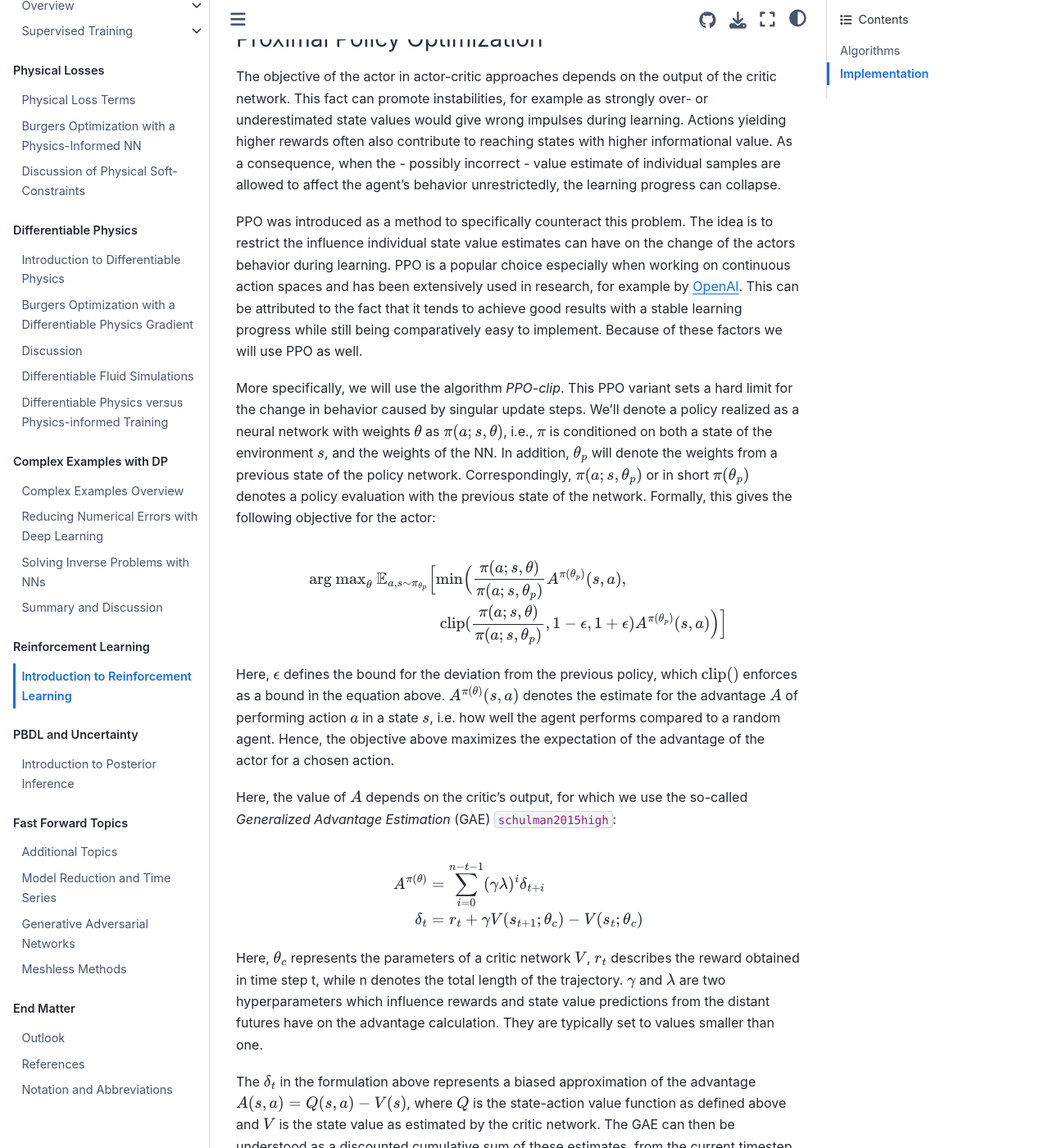
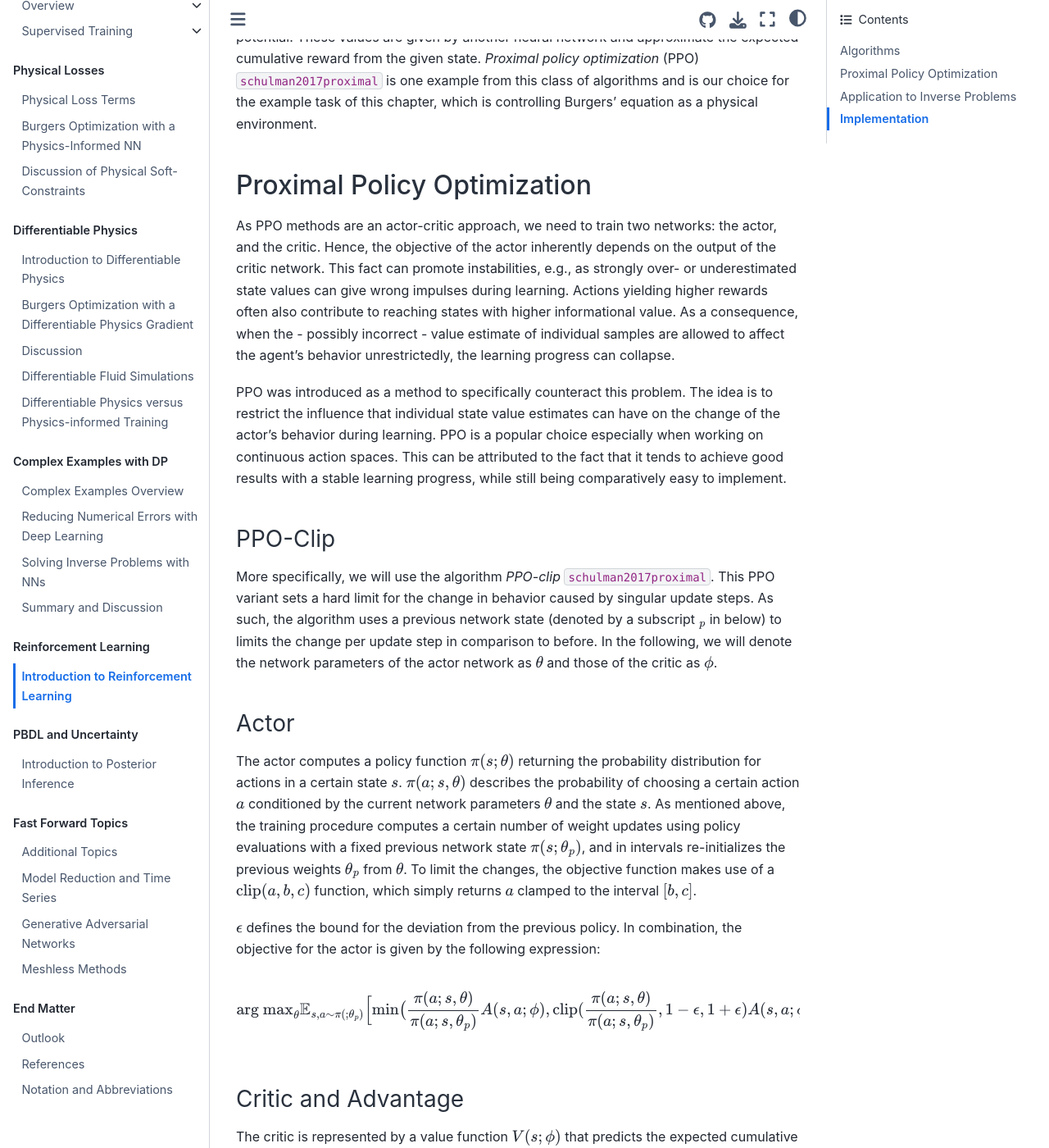
Before and after one commit to tum-pbs/pbdl-book, a Jupyter Book: the page built from reinflearn-intro.md, in a window 1280 px wide and 1400 px high, scrolled down 1262 px. Shown: the whole window at 82% size. Built offline with Jupyter Book 1.0.4 settings and Sphinx 7.4.7 and the Sphinx Book theme 1.1.4, drawn with Linux system fonts in a browser that asks for light colours; pages that are not in the unit, such as notebooks, are missing from menus; cross-references to code outside the pages are shown as plain code; some of the changed text lies outside the part shown.

Commit message:
Updates RL intro

```diff
--- a/reinflearn-intro.md
+++ b/reinflearn-intro.md
@@ -3,67 +3,94 @@ Introduction to Reinforcement Learning
 
 Deep reinforcement learning, referred to as just _reinforcement learning_ (RL) from now on, is a class of methods in the larger field of deep learning that lets an artificial intelligence agent explore the interactions with a surrounding environment. While doing this, the agent receives reward signals for its actions and tries to discern which actions contribute to higher rewards, to adapt its behavior accordingly. RL has been very successful at playing games such as Go {cite}`silver2017mastering`, and it bears promise for engineering applications such as robotics.
 
-The setup for RL generally consists of two parts: the environment and the agent. The environment receives actions from the agent while supplying it with observations and rewards. The observations represent the fraction of the information from the respective environment state that the agent is able to perceive. The rewards are given by a predefined function, usually tailored to the environment and might contain, e.g., a game score, a penalty for wrong actions or a bounty for successfully finished tasks.
+The setup for RL generally consists of two parts: the environment and the agent. The environment receives actions $a$ from the agent while supplying it with observations in the form of states $s$, and rewards $r$. The observations represent the fraction of the information from the respective environment state that the agent is able to perceive. The rewards are given by a predefined function, usually tailored to the environment and might contain, e.g., a game score, a penalty for wrong actions or a bounty for successfully finished tasks.
 
-The agent on the other hand encompasses a neural network which decides on actions given observations. In the learning process it uses the combined information of state, action and corresponding rewards to increase the cumulative intensity of reward signals it receives over each trajectory. To achieve this goal, multiple algorithms have been proposed, which can be roughly divided into two classes: _policy gradient_ and _value-based_ methods {cite}`sutton2018rl`.
+In its simplest form, the learning goal for reinforcement learning tasks can be formulated as
+$$
+\text{arg max}_{\theta} \mathbb{E} \sum_t=0^T r_t ,
+$$ (learn-l2)
+where the reward at time $t$, denoted by $r_t$ above, is a result of the action at time $t$.
+of the agent $a_t$ as generated by a learned policy.
+
+The actions are performed by agents who make their choice based on a neural network policy which decides via a set of given observations. In the learning process it uses the combined information of state, action and corresponding rewards to increase the cumulative intensity of reward signals it receives over each trajectory. To achieve this goal, multiple algorithms have been proposed, which can be roughly divided into two larger classes: _policy gradient_ and _value-based_ methods {cite}`sutton2018rl`.
 
 ## Algorithms
 
-In vanilla policy gradient methods, the trained neural networks directly select actions $a$ from environment observations. In the learning process, probabilities for actions leading to higher rewards in the rest of the respective trajectories are increased, while actions with smaller return are made less likely.
+In vanilla policy gradient methods, the trained neural networks directly select actions $a$ from environment observations. In the learning process, an NN is trained to infer the probability of actions. Here, probabilities for actions leading to higher rewards in the rest of the respective trajectories are increased, while actions with smaller return are made less likely.
 
-Value-based methods, such as _Q-Learning_, on the other hand work by optimizing a state-action value function, the so-called _Q-Function_. The network in this case receives state $s$ and action $a$ to predict the average cumulative reward resulting from this input for the remainder of the trajectory, i.e. $Q(s,a)$. Actions are chosen to maximize $Q$ given the state.
+Value-based methods, such as _Q-Learning_, on the other hand work by optimizing a state-action value function, the so-called _Q-Function_. The network in this case receives state $s$ and action $a$ to predict the average cumulative reward resulting from this input for the remainder of the trajectory, i.e. $Q(s,a)$. Actions are then chosen to maximize $Q$ given the state.
 
 In addition, _actor-critic_ methods combine elements from both approaches. Here, the actions generated by a policy network are rated based on a corresponding change in state potential. These values are given by another neural network and approximate the expected cumulative reward from the given state. _Proximal policy optimization_ (PPO) {cite}`schulman2017proximal` is one example from this class of algorithms and is our choice for the example task of this chapter, which is controlling Burgers' equation as a physical environment.
 
-### Proximal Policy Optimization
 
-The objective of the actor in actor-critic approaches depends on the output of the critic network. This fact can promote instabilities, for example as strongly over- or underestimated state values would give wrong impulses during learning. Actions yielding higher rewards often also contribute to reaching states with higher informational value. As a consequence, when the - possibly incorrect - value estimate of individual samples are allowed to affect the agent's behavior unrestrictedly, the learning progress can collapse.
+## Proximal Policy Optimization
 
-PPO was introduced as a method to specifically counteract this problem. The idea is to restrict the influence individual state value estimates can have on the change of the actors behavior during learning. PPO is a popular choice especially when working on continuous action spaces and has been extensively used in research, for example by [OpenAI](https://openai.com/). This can be attributed to the fact that it tends to achieve good results with a stable learning progress while still being comparatively easy to implement. Because of these factors we will use PPO as well.
+As PPO methods are an actor-critic approach, we need to train two networks: the actor, and the critic.
+Hence, the objective of the actor inherently depends on the output of the critic network. This fact can promote instabilities, e.g., as strongly over- or underestimated state values can give wrong impulses during learning. Actions yielding higher rewards often also contribute to reaching states with higher informational value. As a consequence, when the - possibly incorrect - value estimate of individual samples are allowed to affect the agent’s behavior unrestrictedly, the learning progress can collapse.
 
-More specifically, we will use the algorithm _PPO-clip_. This PPO variant sets a hard limit for the change in behavior caused by singular update steps. We'll denote a policy realized as a neural network with weights $\theta$ as $\pi(a; s,\theta)$, i.e., $\pi$ is conditioned on both a state of the environment $s$, and the weights of the NN.
-In addition, $\theta_p$ will denote the weights from a previous state of the policy network. Correspondingly,
-$\pi(a; s,\theta_p)$ or in short $\pi(\theta_p)$ denotes a policy evaluation with the previous state of the network.
-Formally, this gives the following objective for the actor:
+PPO was introduced as a method to specifically counteract this problem. The idea is to restrict the influence that individual state value estimates can have on the change of the actor's behavior during learning. PPO is a popular choice especially when working on continuous action spaces. This can be attributed to the fact that it tends to achieve good results with a stable learning progress, while still being comparatively easy to implement.
+
+### PPO-Clip
+
+More specifically, we will use the algorithm _PPO-clip_ {cite}`schulman2017proximal`. This PPO variant sets a hard limit for the change in behavior caused by singular update steps. As such, the algorithm uses a previous network state (denoted by a subscript $_p$ in below) to limits the change per update step in comparison to before.
+In the following, we will denote the network parameters of the actor network as $\theta$ and those of the critic as $\phi$.
+
+<!-- simplified notation:
+    \pi_{\theta_p}          \pi(;\theta_p)
+    \pi_{\theta}            \pi(;\theta)
+    A^{\pi_{\theta_p}}      A
+-->
+%Here, $\theta_p$ denotes a _previous_ state of weights, in comparison to which the performance is evaluated (only $\theta$ is updated while learning).
+%$A(s, a) = Q(s, a) - V(s)$, where $Q(s, a)$ is the state-action value function as defined above and $V(s)$ is the state value.
+
+### Actor
+
+The actor computes a policy function $\pi(s; \theta)$ returning the probability distribution for actions in a certain state $s$. $\pi(a;s,\theta)$ describes the probability of choosing a certain action $a$ conditioned by the current network parameters $\theta$ and the state $s$. As mentioned above, the training procedure computes a certain number of weight updates using policy evaluations with a fixed previous network state $\pi(s; \theta_p)$, and in intervals re-initializes the previous weights $\theta_p$ from $\theta$.
+To limit the changes, the objective function makes use of a $\text{clip}(a,b,c)$ function, which simply returns $a$ clamped to the interval $[b,c]$.
+
+$\epsilon$ defines the bound for the deviation from the previous policy.
+In combination, the objective for the actor is given by the following expression:
 
 $$\begin{aligned}
-\text{arg max}_{\theta} \
-    \mathbb{E}_{a,s \sim \pi_{\theta_p}}
-    \Big[ & \text{min} \Big(
-            \frac{\pi(a;s,\theta)}{\pi(a;s,\theta_p )} A^{\pi(\theta_p)}(s, a),
-    \\ &
-            \ \text{clip}(\frac{\pi(a;s,\theta)}{\pi(a;s,\theta_p )}, 1-\epsilon, 1+\epsilon)
-            A^{\pi(\theta_p)}(s, a) \Big) \Big]
+\text{arg max}_{\theta} \mathbb{E}_{s, a \sim \pi(;\theta_p)} \Big[ \text{min} \big(
+    \frac{\pi(a;s,\theta)}{\pi(a;s,\theta_p)}
+        A(s, a; \phi),
+    \text{clip}(\frac{\pi(a;s,\theta)}{\pi(a;s,\theta_p)}, 1-\epsilon, 1+\epsilon)
+        A(s, a; \phi)
+    \big) \Big]
 \end{aligned}$$
 
-Here, $\epsilon$ defines the bound for the deviation from the previous policy, which $\text{clip}()$ enforces as a bound in the equation above. $A^{\pi(\theta)}(s, a)$ denotes the estimate for the advantage $A$ of performing action $a$ in a state $s$, i.e. how well the agent performs compared to a random agent. Hence, the objective above maximizes the expectation of the advantage of the actor for a chosen action.
+### Critic and Advantage
 
-Here, the value of $A$ depends on the critic's output, for which we use the so-called _Generalized Advantage Estimation_ (GAE) {cite}`schulman2015high`:
+The critic is represented by a value function $V(s; \phi)$ that predicts the expected cumulative reward to be received from state $s$.
+Its objective is to minimize the squared advantage $A$:
 
+% \phi_{k+1} =
 $$\begin{aligned}
-A^{\pi(\theta)} &= \sum\limits_{i=0}^{n-t-1}(\gamma\lambda)^i\delta_{t+i} \\
-\delta_t        &= r_t + \gamma V(s_{t+1} ; \theta_c) - V(s_t ; \theta_c)
+\text{arg min}_{\phi}\mathbb{E}_{s, a \sim \pi(;\theta)}[A(s, a; \phi)^2] \ ,
 \end{aligned}$$
 
-Here, $\theta_c$ represents the parameters of a critic network $V$, $r_t$ describes the reward obtained in time step t, while n denotes the total length of the trajectory. $\gamma$ and $\lambda$ are two hyperparameters
-which influence rewards and state value predictions from the distant futures have on the advantage calculation.
-They are typically set to values smaller than one.
+where the advantage function $A(s, a; \phi)$ builds upon $V$: it's goal is to evaluate the deviation from an average cumulative reward. I.e., we're interested in estimating how much the decision made via $\pi(;\theta)$ improves upon making random decisions. We use the so-called Generalized Advantage Estimation (GAE) to compute $A$ as:
 
-The $\delta_t$ in the formulation above represents a biased approximation of the advantage $A(s, a) = Q(s, a) - V(s)$, where $Q$ is the state-action value function as defined above and $V$ is the state value as estimated by the critic network. The GAE can then be understood as a discounted cumulative sum of these estimates, from the current timestep until the end of the trajectory.
+% A^{\pi_{\theta_p}}_t
+$$\begin{aligned}
+A(s_t, a_t; \phi) &= \sum\limits_{i=0}^{n-t-1}(\gamma\lambda)^i\delta_{t+i} \\
+\delta_t &= r_t+\gamma [V(s_{t+1} ; \phi) - V(s_t ; \phi)]
+\end{aligned}$$
 
-The critic $V(s; \theta_C)$ is represented by a second neural network that maps observations to state value estimations. As such, the objective of the critic is to maximize the estimation of the advantage based on the observations it is given:
+Here $r_t$ describes the reward obtained in time step $t$, while $n$ denotes the total length of the trajectory. $\gamma$ and $\lambda$ are two hyperparameters which influence rewards and state value predictions from the distant futures have on the advantage calculation. They are typically set to values smaller than one.
+For training stability, this advantage function makes use of the policy $\pi(;\theta_p)$, i.e. the policy evaluated with the previous weight states $\theta_p$.
 
-$$
-    \text{arg max}_{\theta_c} \mathbb{E}_{s, a \sim \pi_{\theta_p}}[A^{\pi_{\theta_p}}(s, a)]
-$$
+The $\delta_t$ in the formulation above represent a biased approximation of the true advantage. Hence
+the GAE can be understood as a discounted cumulative sum of these estimates, from the current time step until the end of the trajectory.
 
-**TODO, finalize**
+---
 
-### Application to Inverse Problems
+## Application to Inverse Problems
 
 Reinforcement learning is widely used for trajectory optimization with multiple decision problems building upon one another. However, in the context of physical systems and PDEs, reinforcement learning algorithms are likewise attractive. In this setting, they can operate in a fashion that's similar to supervised single shooting approaches by generating full trajectories and learning by comparing the final approximation to the target.
 
-However, the approaches differ in terms of how this optimization is performed. For example, reinforcement learning algorithms like PPO try to explore the action space during training by adding a random offset to the actions selected by the actor. This way, the algorithm can discover new behavioral patterns that are more refined than the previous ones.
+Still, the approaches differ in terms of how this optimization is performed. For example, reinforcement learning algorithms like PPO try to explore the action space during training by adding a random offset to the actions selected by the actor. This way, the algorithm can discover new behavioral patterns that are more refined than the previous ones.
 
 The way how long term effects of generated forces are taken into account can also differ for physical systems. In a control force estimator setup with differentiable physics (DP) loss, as discussed e.g. in {doc}`diffphys-code-burgers`, these dependencies are handled by passing the loss gradient through the simulation step back into previous time steps. Contrary to that, reinforcement learning usually treats the environment as a black box without gradient information. When using PPO, the value estimator network is instead used to track the long term dependencies by predicting the influence any action has for the future system evolution.
 
@@ -90,13 +117,13 @@ r_t^o &=
 
 In the following, we'll describe a way to implement a PPO-based RL training for physical systems. This implementation is also the basis for the notebook of the next section, i.e., {doc}`reinflearn-code`. While this notebook provides a practical example, and an evaluation in comparison to DP training, we'll first give a more generic overview below.
 
-To train a reinforcement learning agent to control a PDE-governed system, the physical model has to be formalized as an RL environment. The [stable-baselines3](https://github.com/DLR-RM/stable-baselines3) framework, which we use in the following to implement a PPO training, uses a vectorized version of the gym environment. This way, rollout collection can be performed on multiple trajectories in parallel for better resource utilization and wall time efficiency.
+To train a reinforcement learning agent to control a PDE-governed system, the physical model has to be formalized as an RL environment. The [stable-baselines3](https://github.com/DLR-RM/stable-baselines3) framework, which we use in the following to implement a PPO training, uses a vectorized version of the [OpenAI gym environment](https://github.com/openai/gym). This way, rollout collection can be performed on multiple trajectories in parallel for better resource utilization and wall time efficiency.
 
 Vectorized environments require a definition of observation and action spaces, meaning the in- and output spaces of the agent policy. In our case, the former consists of the current physical states and the goal states, e.g., velocity fields, stacked along their channel dimension. Another channel is added for the elapsed time since the start of the simulation divided by the total trajectory length. The action space (the output) encompasses one force value for each cell of the velocity field.
 
 The most relevant methods of vectorized environments are `reset`, `step_async`, `step_wait` and `render`. The first of these is used to start a new trajectory by computing initial and goal states and returning the first observation for each vectorized instance. As these instances in other applications are not bound to finish trajectories synchronously, `reset` has to be called from within the environment itself when entering a terminal state. `step_async` and `step_wait` are the two main parts of the `step` method, which takes actions, applies them to the velocity fields and performs one iteration of the physics models. The split into async and wait enables supporting vectorized environments that run each instance on separate threads. However, this is not required in our approach, as phiflow handles the simulation of  batches internally. The `render` method is called to display training results, showing reconstructed trajectories in real time or rendering them to files.
 
-Because of the strongly differing output spaces of the actor and critic networks, we use different architectures for each of them. The network yielding the actions uses the variant of the U-Net architecture proposed by Holl et al. {cite}`holl2019pdecontrol`, in line with the $CFE$ function performing actions there. The other network consists of a series of convolutions with kernel size 3, each followed by a max pooling layer with kernel size 2 and stride 2. After the feature maps have been downsampled to one value in this way, a final fully connected layer merges all channels, generating the predicted state value.
+Because of the strongly differing output spaces of the actor and critic networks, we use different architectures for each of them. The network yielding the actions uses a variant of the network architecture from Holl et al. {cite}`holl2019pdecontrol`, in line with the $CFE$ function performing actions there. The other network consists of a series of convolutions with kernel size 3, each followed by a max pooling layer with kernel size 2 and stride 2. After the feature maps have been downsampled to one value in this way, a final fully connected layer merges all channels, generating the predicted state value.
 
 In the example implementation of the next chapter, the `BurgersTraining` class manages all aspects of this training internally, including the setup of agent and environment and storing trained models and monitor logs to disk. It also includes a variant of the Burgers' equation environment described above, which, instead of computing random trajectories, uses data from a predefined set. During training, the agent is evaluated in this environment in regular intervals to be able to compare the training progress to the DP method more accurately.
 
```
